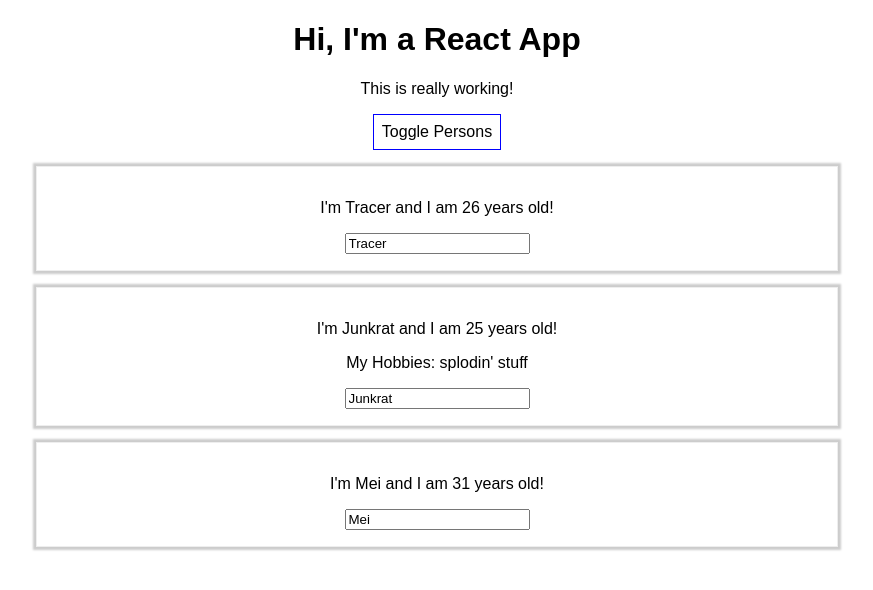
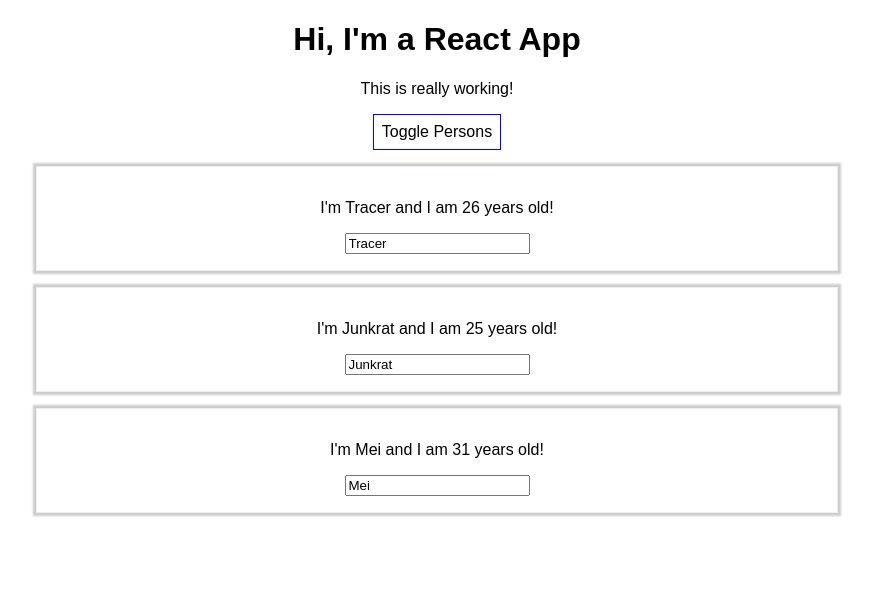
Before and after one commit to Nitrowonder/react-complete-guide, a React (Create React App) app: page / in a window 1280 px wide. Both pictures are taken after a click on the button "Toggle Persons". Shown: the top 590 px of the page, without its empty margins (203-1076 px from the left). Built offline with nearby package versions, Linux system fonts and the light colour scheme.

Commit message:
added use of lists and conditionals

```diff
--- a/src/App.js
+++ b/src/App.js
@@ -5,34 +5,36 @@
 class App extends Component {
   state = {
     persons: [
-      { name: 'Tracer', age: 26 },
-      { name: 'Junkrat', age: 25 },
-      { name: 'Mei', age: 31 }
+      { id: '1', name: 'Tracer', age: 26 },
+      { id: '2', name: 'Junkrat', age: 25 },
+      { id: '3', name: 'Mei', age: 31 }
     ],
     otherState: 'some other value',
     showPersons: false
   }
 
-  switchNameHandler = ( newName ) => {
-    // console.log('Was clicked!');
-    // DON'T DO THIS: this.state.persons[0].name = 'Maximilian';
-    this.setState( {
-      persons: [
-        { name: newName, age: 26 },
-        { name: 'Junkrat', age: 25 },
-        { name: 'Mei', age: 25 }
-      ]
-    } )
+  deletePersonHandler = (personIndex) => {
+    //const persons = this.state.persons.slice()
+    const persons = [...this.state.persons]
+    persons.splice(personIndex, 1)
+    this.setState({persons: persons})
   }
 
-  nameChangedHandler = ( event ) => {
-    this.setState( {
-      persons: [
-        { name: 'Lena', age: 26 },
-        { name: event.target.value, age: 25 },
-        { name: 'Mei', age: 41 }
-      ]
-    } )
+  nameChangedHandler = ( event, id ) => {
+    const personIndex = this.state.persons.findIndex(p => {
+      return p.id === id
+    })
+
+    const person = {
+      ...this.state.persons[personIndex]
+    }
+
+    person.name = event.target.value
+
+    const persons = [...this.state.persons]
+    persons[personIndex] = person
+
+    this.setState( {persons: persons} )
   }
 
   togglePersonsHandler = () => {
@@ -54,17 +56,14 @@
     if ( this.state.showPersons ) {
       persons = (
         <div>
-          <Person
-            name={this.state.persons[0].name}
-            age={this.state.persons[0].age} />
-          <Person
-            name={this.state.persons[1].name}
-            age={this.state.persons[1].age}
-            click={this.switchNameHandler.bind( this, 'Lena' )}
-            changed={this.nameChangedHandler} >My Hobbies: splodin' stuff</Person>
-          <Person
-            name={this.state.persons[2].name}
-            age={this.state.persons[2].age} />
+          {this.state.persons.map((person, index) => {
+            return <Person
+              click={() => this.deletePersonHandler(index)}
+              name={person.name}
+              age={person.age}
+              key={person.id}
+              changed={(event) => this.nameChangedHandler(event, person.id)} />
+          })}
         </div>
       );
     }
```
